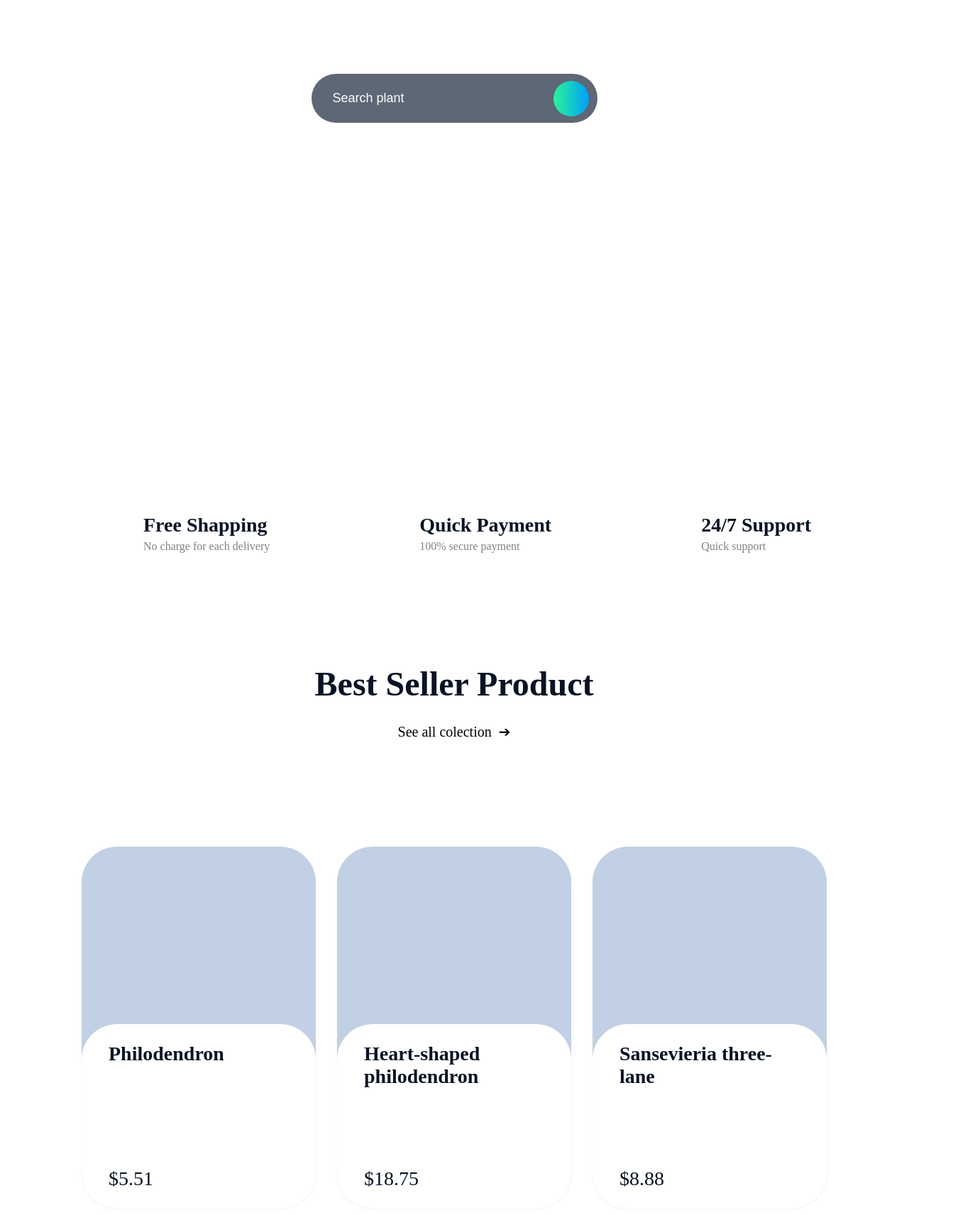
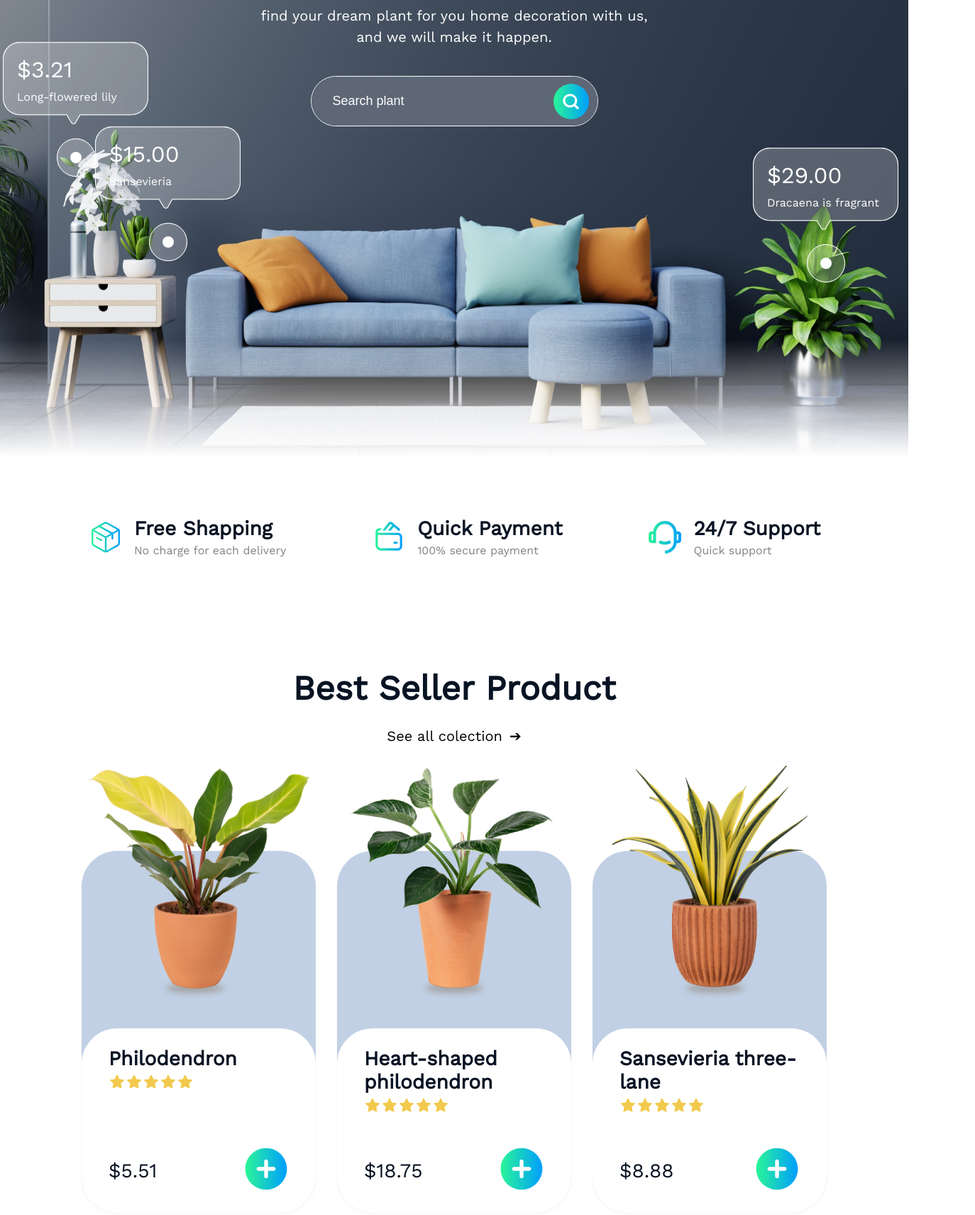
Before and after one commit to MegaRostBLR1/PlantShop, a plain HTML site: page PlantShop/index.html in a window 1280 px wide. Shown: the part 291-2003 px from the top of the page at 71% size, 1374 px wide, since content can reach past the window. Drawn offline with Linux system fonts and the light colour scheme; the site is published under a folder, as on GitHub Pages, so addresses that start at the root find nothing.

Commit message:
fix: fixed paths

```diff
--- a/PlantShop/css/media.css
+++ b/PlantShop/css/media.css
@@ -206,7 +206,7 @@
     }
 
     .adventages__list {
-        padding: 50px 0px 150px;
+        padding: 50px 0 150px;
     }
 
     .advantages__ico,
@@ -333,7 +333,7 @@
     }
 
     .header__content {
-        padding: 20px 0px;
+        padding: 20px 0;
     }
 
     .burger__lines {
@@ -356,7 +356,7 @@
     }
 
     .nav__item {
-        padding: 10px 0px;
+        padding: 10px 0;
     }
 
     .nav__item:not(:last-child) {
@@ -390,11 +390,11 @@
 
     .card__list {
         display: block;
-        margin: 0px auto;
+        margin: 0 auto;
     }
 
     .card__item:not(:last-child) {
-        margin-right: 0px;
+        margin-right: 0;
         margin-bottom: 180px;
     }
 
@@ -404,7 +404,7 @@
     }
 
     .reference__left {
-        margin-right: 0px;
+        margin-right: 0;
         margin-bottom: 30px;
     }
 
@@ -477,7 +477,7 @@
 
     .adventages__list {
         display: block;
-        padding: 40px 0px 80px;
+        padding: 40px 0 80px;
     }
 
     .advantages__item {
@@ -495,7 +495,7 @@
     }
 
     .product__title {
-        margin-bottom: 0px;
+        margin-bottom: 0;
     }
 
     .card__item {
@@ -554,7 +554,7 @@
 
 @media (max-width: 640px) {
     .advantages__ico {
-        margin-right: 0px;
+        margin-right: 0;
         margin-bottom: 20px;
     }
 
@@ -626,7 +626,7 @@
 
     .reference__title,
     .caring__title {
-        margin-bottom: 0px;
+        margin-bottom: 0;
     }
 
     .reference__subtitle {
@@ -656,7 +656,7 @@
 
     .footer__bottom {
         font-size: 14px;
-        padding: 40px 0px 40px;
+        padding: 40px 0 40px;
     }
 
     .form__title {
--- a/PlantShop/css/style.css
+++ b/PlantShop/css/style.css
@@ -6,14 +6,14 @@ html {
     font-display: swap;
     font-family: 'Work Sans';
     font-weight: 300;
-    src: url('/fonts/work-sans-300.woff2') format('woff2');
+    src: url('../fonts/work-sans-300.woff2') format('woff2');
 }
 
 @font-face {
     font-display: swap;
     font-family: 'Work Sans';
     font-weight: 400;
-    src: url('/fonts/work-sans-400.woff2') format('woff2');
+    src: url('../fonts/work-sans-400.woff2') format('woff2');
 }
 
 :root {
@@ -42,7 +42,7 @@ html {
 }
 
 body {
-    font-family: 'Work Sans';
+    font-family: 'Work Sans', sans-serif;
     font-weight: 400;
 }
 
@@ -88,13 +88,13 @@ img {
 .header {
     position: absolute;
     width: 100%;
-    top: 0px;
+    top: 0;
     z-index: 1;
 }
 
 .header__content {
     display: flex;
-    padding: 40px 0px;
+    padding: 40px 0;
 }
 
 .nav {
@@ -187,7 +187,7 @@ img {
 
 /*Hero*/
 .hero {
-    background-image: url('/img/living-room.jpg');
+    background-image: url('../img/living-room.jpg');
     background-repeat: no-repeat;
     background-size: cover;
     background-position: bottom;
@@ -321,7 +321,7 @@ input[type="search"] {
 .adventages__list {
     display: flex;
     justify-content: space-around;
-    padding: 100px 0px 250px;
+    padding: 100px 0 250px;
 }
 
 .advantages__item {
@@ -384,7 +384,7 @@ input[type="search"] {
     min-height: 510px;
     width: 330px;
     border-radius: 50px;
-    box-shadow: 0px 1px 4px 1px #fafafa;
+    box-shadow: 0 1px 4px 1px #fafafa;
 }
 
 .card__item:not(:last-child) {
--- a/PlantShop/index.html
+++ b/PlantShop/index.html
@@ -39,7 +39,7 @@
                 </nav>
                 <div class="basket">
                     <a class="basket__link" href="#">
-                        <img class="basket__img" src="/img/basket.svg" alt="">
+                        <img class="basket__img" src="img/basket.svg" alt="">
                         <div class="basket__number">
                             <span class="basket__figure">1</span>
                         </div>
@@ -58,33 +58,33 @@
                     <form class="search" action="https://jsonplaceholder.typicode.com/posts" method="post">
                         <input class="search__input" type="search" name="search" id="search" placeholder="Search plant">
                         <button class="search__btn" type="submit">
-                            <img class="search__img" src="/img/btn-search.svg" alt="">
+                            <img class="search__img" src="img/btn-search.svg" alt="">
                         </button>
                     </form>
                 </div>
                 <div class="point-price__content-1">
-                    <img class="quote" src="/img/Union.svg" alt="">
+                    <img class="quote" src="img/Union.svg" alt="">
                         <div class="quote-info">
                             <p class="quote-info__price">$3.21</p>
                             <p class="quote-info__name">Long-flowered lily</p>
                         </div>
-                    <img class="point point__1" src="/img/point.svg" alt="">
+                    <img class="point point__1" src="img/point.svg" alt="">
                 </div>
                 <div class="point-price__content-2">
-                    <img class="quote" src="/img/Union.svg" alt="">
+                    <img class="quote" src="img/Union.svg" alt="">
                         <div class="quote-info">
                             <p class="quote-info__price">$15.00</p>
                             <p class="quote-info__name">Sansevieria</p>
                         </div>
-                    <img class="point point__2" src="/img/point.svg" alt="">
+                    <img class="point point__2" src="img/point.svg" alt="">
                 </div>
                 <div class="point-price__content-3">
-                    <img class="quote" src="/img/Union.svg" alt="">
+                    <img class="quote" src="img/Union.svg" alt="">
                         <div class="quote-info">
                             <p class="quote-info__price">$29.00</p>
                             <p class="quote-info__name">Dracaena is fragrant</p>
                         </div>
-                    <img class="point point__3" src="/img/point.svg" alt="">
+                    <img class="point point__3" src="img/point.svg" alt="">
                 </div>
             </div>
             <div class="hero__bottom-gradient"></div>
@@ -94,21 +94,21 @@
             <div class="container advantages__container">
                 <ul class="adventages__list">
                     <li class="advantages__item">
-                        <img class="advantages__ico" src="/img/free-shapping.svg" alt="">
+                        <img class="advantages__ico" src="img/free-shapping.svg" alt="">
                         <div class="advantages__info">
                             <h3 class="adventages__title">Free Shapping</h3>
                             <p class="adventages__description">No charge for each delivery</p>
                         </div>
                     </li>
                     <li class="advantages__item">
-                        <img class="advantages__ico" src="/img/quick-patment.svg" alt="">
+                        <img class="advantages__ico" src="img/quick-patment.svg" alt="">
                         <div class="advantages__info">
                             <h3 class="adventages__title">Quick Payment</h3>
                             <p class="adventages__description">100% secure payment</p>
                         </div>
                     </li>
                     <li class="advantages__item">
-                        <img class="advantages__ico" src="/img/24-7.svg" alt="">
+                        <img class="advantages__ico" src="img/24-7.svg" alt="">
                         <div class="advantages__info">
                             <h3 class="adventages__title">24/7 Support</h3>
                             <p class="adventages__description">Quick support</p>
@@ -126,64 +126,64 @@
                 </div>
                 <ul class="card__list">
                     <li class="card__item">
-                        <img class="card__img flower-1" src="/img/flower-1.png" alt="">
+                        <img class="card__img flower-1" src="img/flower-1.png" alt="">
                         <div class="card__info">
                             <div class="card__name">
                                 <h3 class="card__heading">Philodendron</h3>
                                 <div class="card__rating">
-                                    <img class="rating__star" src="/img/yellow-star.svg" alt="">
-                                    <img class="rating__star" src="/img/yellow-star.svg" alt="">
-                                    <img class="rating__star" src="/img/yellow-star.svg" alt="">
-                                    <img class="rating__star" src="/img/yellow-star.svg" alt="">
-                                    <img class="rating__star" src="/img/yellow-star.svg" alt="">
+                                    <img class="rating__star" src="img/yellow-star.svg" alt="">
+                                    <img class="rating__star" src="img/yellow-star.svg" alt="">
+                                    <img class="rating__star" src="img/yellow-star.svg" alt="">
+                                    <img class="rating__star" src="img/yellow-star.svg" alt="">
+                                    <img class="rating__star" src="img/yellow-star.svg" alt="">
                                 </div>
                             </div>
                             <div class="card__price">
                                 <span class="card__money">$5.51</span>
                                 <a href="#">
-                                    <img src="/img/plus.svg" alt="">
+                                    <img src="img/plus.svg" alt="">
                                 </a>
                             </div>
                         </div>
                     </li>
                     <li class="card__item">
-                        <img class="card__img flower-2" src="/img/flower-2.png" alt="">
+                        <img class="card__img flower-2" src="img/flower-2.png" alt="">
                         <div class="card__info">
                             <div class="card__name">
                                 <h3 class="card__heading">Heart-shaped philodendron</h3>
                                 <div class="card__rating">
-                                    <img class="rating__star" src="/img/yellow-star.svg" alt="">
-                                    <img class="rating__star" src="/img/yellow-star.svg" alt="">
-                                    <img class="rating__star" src="/img/yellow-star.svg" alt="">
-                                    <img class="rating__star" src="/img/yellow-star.svg" alt="">
-                                    <img class="rating__star" src="/img/yellow-star.svg" alt="">
+                                    <img class="rating__star" src="img/yellow-star.svg" alt="">
+                                    <img class="rating__star" src="img/yellow-star.svg" alt="">
+                                    <img class="rating__star" src="img/yellow-star.svg" alt="">
+                                    <img class="rating__star" src="img/yellow-star.svg" alt="">
+                                    <img class="rating__star" src="img/yellow-star.svg" alt="">
                                 </div>
                             </div>
                             <div class="card__price">
                                 <span class="card__money">$18.75</span>
                                 <a href="#">
-                                    <img src="/img/plus.svg" alt="">
+                                    <img src="img/plus.svg" alt="">
                                 </a>
                             </div>
                         </div>
                     </li>
                     <li class="card__item">
-                        <img class="card__img flower-3" src="/img/flower-3.png" alt="">
+                        <img class="card__img flower-3" src="img/flower-3.png" alt="">
                         <div class="card__info">
                             <div class="card__name">
                                 <h3 class="card__heading">Sansevieria three-lane</h3>
                                 <div class="card__rating">
-                                    <img class="rating__star" src="/img/yellow-star.svg" alt="">
-                                    <img class="rating__star" src="/img/yellow-star.svg" alt="">
-                                    <img class="rating__star" src="/img/yellow-star.svg" alt="">
-                                    <img class="rating__star" src="/img/yellow-star.svg" alt="">
-                                    <img class="rating__star" src="/img/yellow-star.svg" alt="">
+                                    <img class="rating__star" src="img/yellow-star.svg" alt="">
+                                    <img class="rating__star" src="img/yellow-star.svg" alt="">
+                                    <img class="rating__star" src="img/yellow-star.svg" alt="">
+                                    <img class="rating__star" src="img/yellow-star.svg" alt="">
+                                    <img class="rating__star" src="img/yellow-star.svg" alt="">
                                 </div>
                             </div>
                             <div class="card__price">
                                 <span class="card__money">$8.88</span>
                                 <a href="#">
-                                    <img src="/img/plus.svg" alt="">
+                                    <img src="img/plus.svg" alt="">
                                 </a>
                             </div>
                         </div>
@@ -199,12 +199,12 @@
                 <div class="reference__content">
                     <div class="reference__left">
                         <div class="reference__left-container">
-                            <img class="left__top" src="/img/left-top.png" alt="">
+                            <img class="left__top" src="img/left-top.png" alt="">
                             <p class="left__top-text">Living room</p>
                         </div>
-                        <img class="left__bottom" src="/img/left-bottom.png" alt="">
+                        <img class="left__bottom" src="img/left-bottom.png" alt="">
                     </div>
-                    <img class="reference__right" src="/img/reference-right.png" alt="">
+                    <img class="reference__right" src="img/reference-right.png" alt="">
                 </div>
             </div>
         </section>
@@ -216,28 +216,28 @@
                     <p class="caring__subtitle">Take care of plants with all your heart</p>
                     <ul class="caring__list">
                         <li class="caring__item">
-                            <img class="caring__ico" src="/img/caring-sun.svg" alt="">
+                            <img class="caring__ico" src="img/caring-sun.svg" alt="">
                             <div class="caring__info">
                                 <h3 class="caring__heading">Adjust Lighting</h3>
                                 <p class="caring__text">When caring for indoor plants, make sure the room temperature is neither too cold nor too hot</p>
                             </div>
                         </li>
                         <li class="caring__item">
-                            <img class="caring__ico" src="/img/caring-water.svg" alt="">
+                            <img class="caring__ico" src="img/caring-water.svg" alt="">
                             <div class="caring__info">
                                 <h3 class="caring__heading">Don't water too often</h3>
                                 <p class="caring__text">Watering ornamental plants indoors does not have to be done every day.</p>
                             </div>
                         </li>
                         <li class="caring__item">
-                            <img class="caring__ico" src="/img/caring-plant.svg" alt="">
+                            <img class="caring__ico" src="img/caring-plant.svg" alt="">
                             <div class="caring__info">
                                 <h3 class="caring__heading">Don't water too often</h3>
                                 <p class="caring__text">Watering ornamental plants indoors does not have to be done every day.</p>
                             </div>
                         </li>
                         <li class="caring__item">
-                            <img class="caring__ico" src="/img/caring-temperature.svg" alt="">
+                            <img class="caring__ico" src="img/caring-temperature.svg" alt="">
                             <div class="caring__info">
                                 <h3 class="caring__heading">Fertilize regularly</h3>
                                 <p class="caring__text">The nutrients most indoor houseplants need are nitrogen for balance and potassium for stem strength</p>
@@ -245,7 +245,7 @@
                         </li>
                     </ul>
                 </div>
-                <img class="caring__img" src="/img/caring-img.png" alt="">
+                <img class="caring__img" src="img/caring-img.png" alt="">
             </div>
         </section>
     </main>
```
